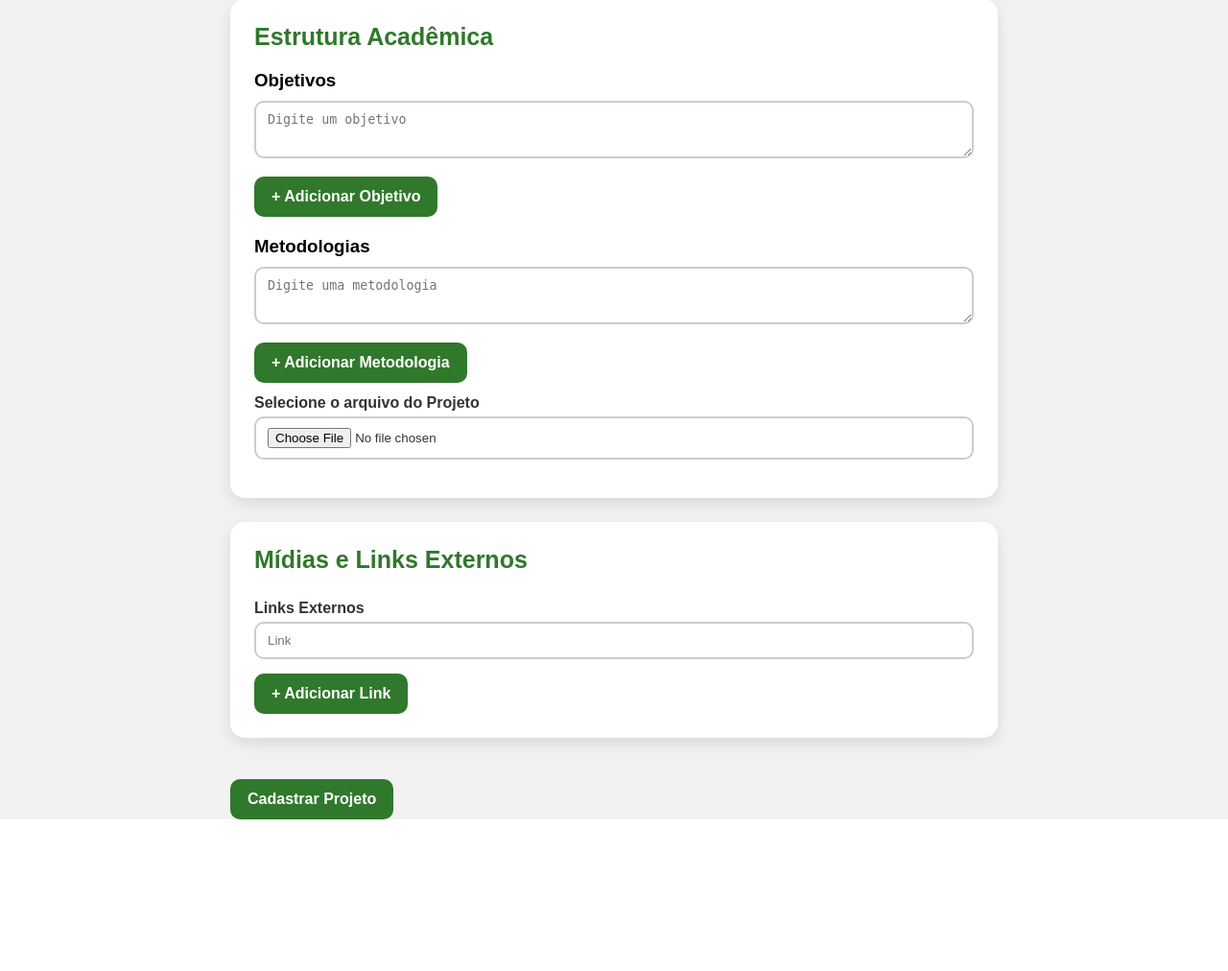
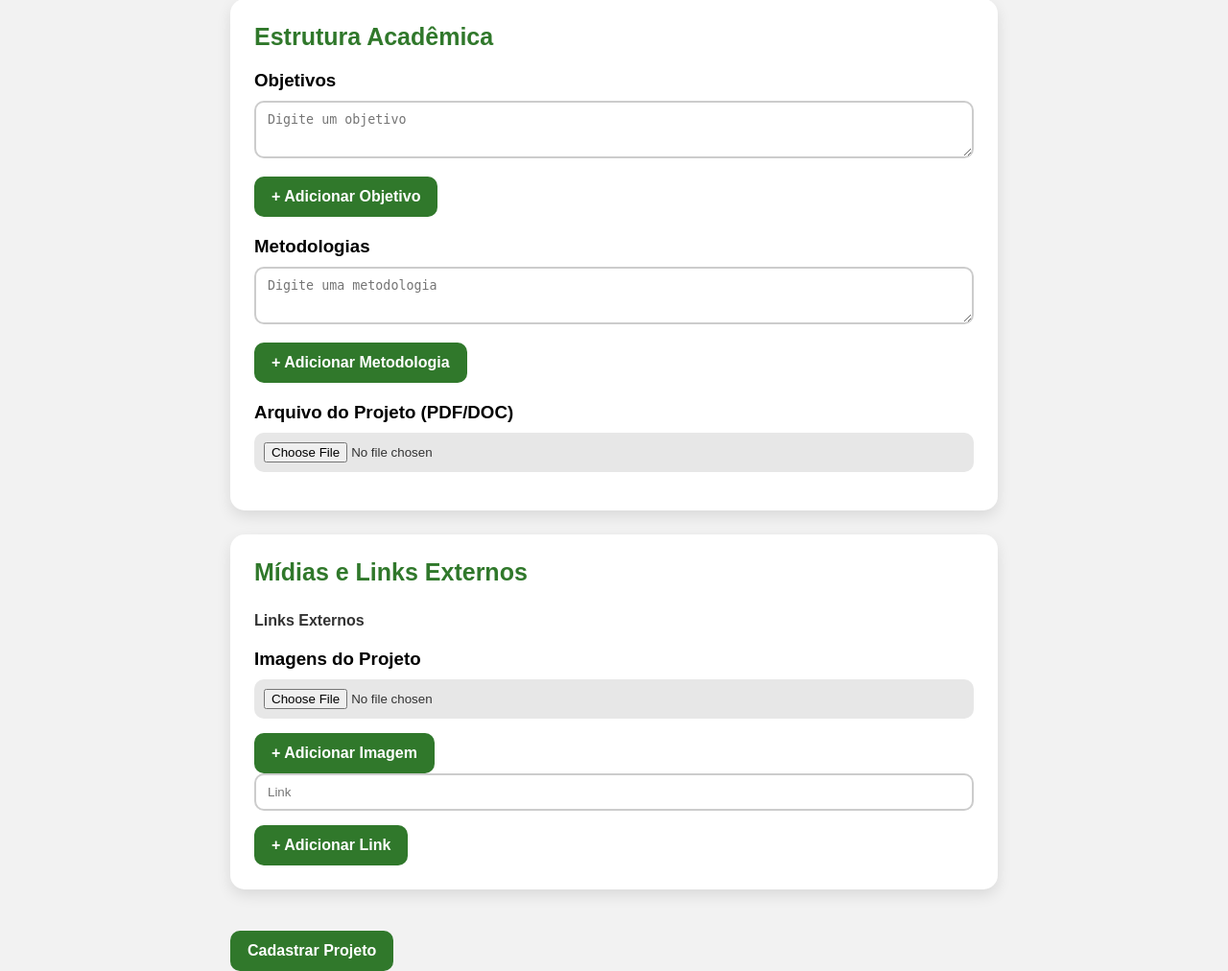
Before and after one commit to marcoscassian/ifnexus, a Flask app: page /criarprojeto in a window 1280 px wide. Shown: the part 991-2003 px from the top of the page at 96% size. Before the commit the page ends 1845 px from the top, so only its background shows below. Run offline with Flask 3, Linux system fonts and the light colour scheme; a user stored in the database is signed in.

Commit message:
Ajustes no upload e templates

```diff
--- a/app.py
+++ b/app.py
@@ -1,6 +1,7 @@
 from flask import Flask, render_template, url_for, request, flash, redirect
 from flask_login import LoginManager, login_user, UserMixin, login_required, logout_user, current_user
 from flask_bcrypt import Bcrypt
+from werkzeug.utils import secure_filename
 import os
 
 from models import (
@@ -15,6 +16,16 @@ from models import (
 
 
 app = Flask(__name__)
+BASE_DIR = os.path.dirname(os.path.abspath(__file__))
+app.config['UPLOAD_FOLDER_PDF'] = os.path.join(BASE_DIR, 'static', 'uploads', 'pdf')
+app.config['UPLOAD_FOLDER_IMG'] = os.path.join(BASE_DIR, 'static', 'uploads', 'img')
+
+ALLOWED_IMG_EXT = {'png', 'jpg', 'jpeg'}
+
+os.makedirs(app.config['UPLOAD_FOLDER_PDF'], exist_ok=True)
+os.makedirs(app.config['UPLOAD_FOLDER_IMG'], exist_ok=True)
+
+
 app.config['SQLALCHEMY_DATABASE_URI'] = 'sqlite:///banco.db'
 app.secret_key = 'ifnexus'
 
@@ -117,6 +128,24 @@ def criar_projeto():
         )
         db.session.add(novo_projeto)
         db.session.flush()
+        arquivo = request.files.get('arquivo')
+        if arquivo and arquivo.filename:
+            nome_pdf = secure_filename(arquivo.filename)
+            caminho_pdf = os.path.join(app.config['UPLOAD_FOLDER_PDF'], nome_pdf)
+            arquivo.save(caminho_pdf)
+            novo_projeto.arquivo = nome_pdf
+        imagens = request.files.getlist('imagens[]')
+        lista_imagens = []
+
+        for img in imagens:
+            if img and img.filename:
+                nome_img = secure_filename(img.filename)
+                caminho_img = os.path.join(app.config['UPLOAD_FOLDER_IMG'], nome_img)
+                img.save(caminho_img)
+                lista_imagens.append(nome_img)
+
+        novo_projeto.estrutura = ",".join(lista_imagens)
+
 
         nomes_autores = request.form.getlist('autor_nome[]')
         matriculas_autores = request.form.getlist('autor_matricula[]')
--- a/static/css/criar_projeto.css
+++ b/static/css/criar_projeto.css
@@ -112,3 +112,10 @@ h3 {
         padding: 20px;
     }
 }
+
+input[type="file"] {
+    border: none;
+    background: #e7e7e7;
+    padding: 10px;
+    cursor: pointer;
+}
--- a/templates/criar_projeto.html
+++ b/templates/criar_projeto.html
@@ -67,8 +67,9 @@
         </div>
         <button type="button" onclick="addMetodologia()">+ Adicionar Metodologia</button>
 
-        <label>Selecione o arquivo do Projeto</label>
+        <h3>Arquivo do Projeto (PDF/DOC)</h3>
         <input type="file" name="arquivo" accept=".pdf,.doc,.docx">
+
 
     </div>
 
@@ -77,6 +78,12 @@
         <legend>Mídias e Links Externos</legend>
 
         <label>Links Externos</label>
+        <h3>Imagens do Projeto</h3>
+        <div id="imagens">
+            <input type="file" name="imagens[]" accept="image/*">
+        </div>
+        <button type="button" onclick="addImagem()">+ Adicionar Imagem</button>
+
         <div id="links">
             <input type="url" name="links[]" placeholder="Link">
         </div>
@@ -121,5 +128,15 @@ function addLink() {
     novo.placeholder = 'Link';
     div.appendChild(novo);
 }
+
+function addImagem() {
+    const div = document.getElementById('imagens');
+    const novo = document.createElement('input');
+    novo.type = 'file';
+    novo.name = 'imagens[]';
+    novo.accept = "image/*";
+    div.appendChild(novo);
+}
+
 </script>
 {% endblock %}
```
Also changed, not shown: instance/banco.db.
